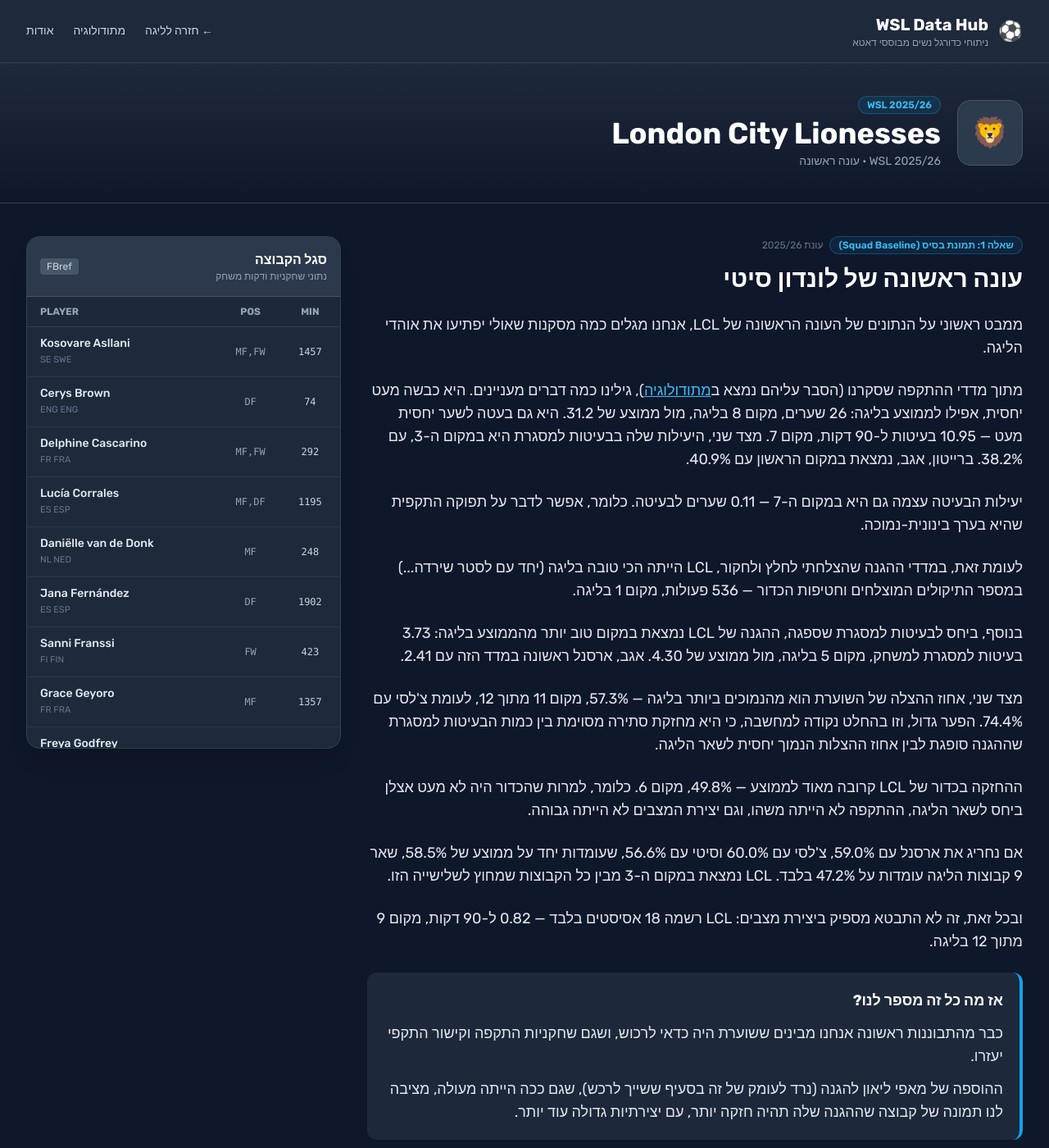
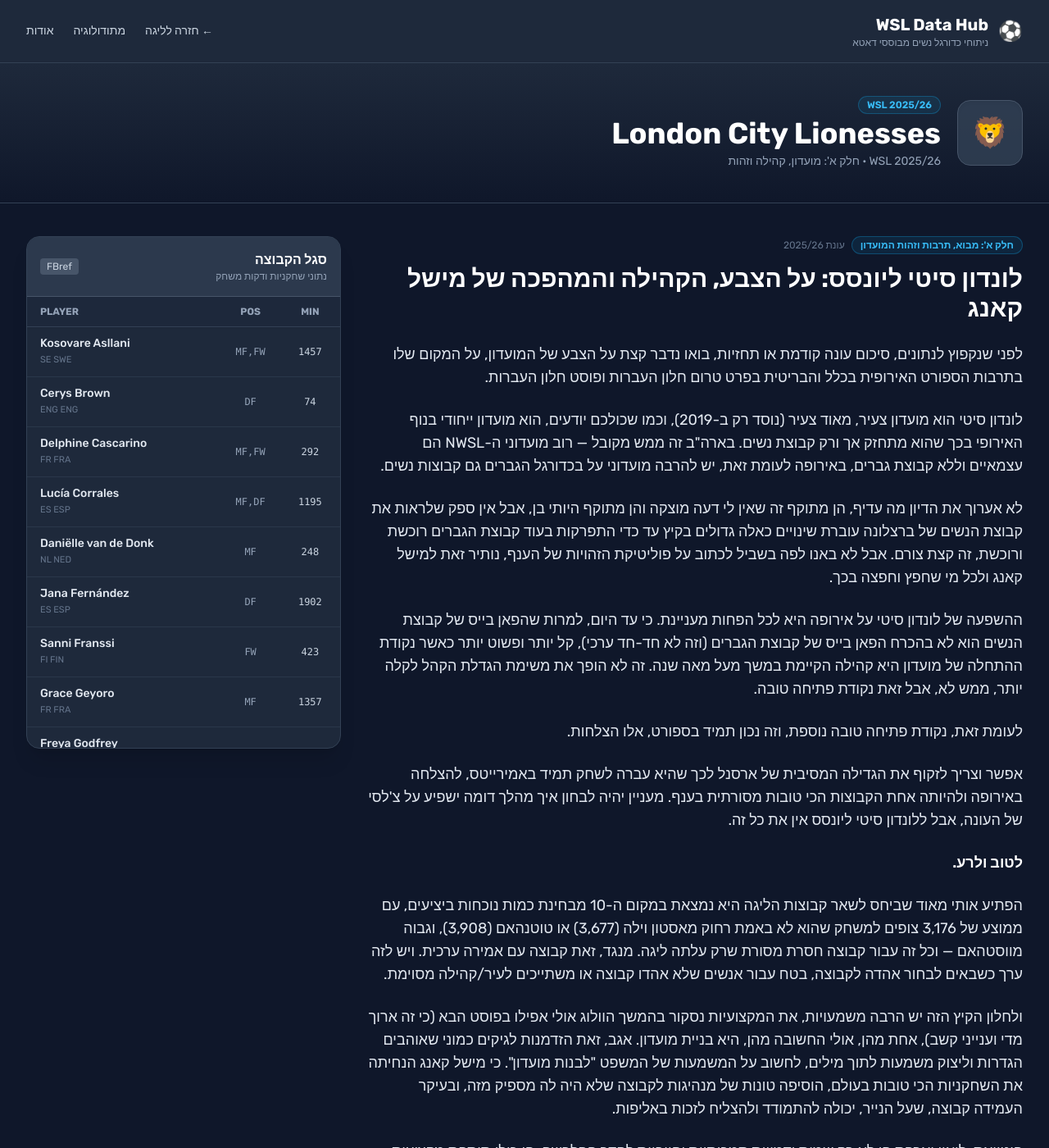
Before and after one commit to davidkorenblit/wsl-data-hub, a Jekyll site: the page built from teams/london-city-lionesses.md, in a window 1280 px wide and 1400 px high. Shown: the whole window at 82% size. Built offline with Jekyll 4.4.1, drawn with Linux system fonts in a browser that asks for light colours; nearby versions of some CDN libraries; some of the changed text lies outside the part shown.

Commit message:
Split London City Lionesses post into Part 1 (Club Culture & Narrative) and Part 2 (Data Analysis & Research Questions)

```diff
--- a/teams/london-city-lionesses.md
+++ b/teams/london-city-lionesses.md
@@ -3,7 +3,7 @@
 title: "London City Lionesses"
 team_name: "London City Lionesses"
 team_slug: "london-city-lionesses"
-team_meta: "WSL 2025/26 · עונה ראשונה"
+team_meta: "WSL 2025/26 · חלק א': מועדון, קהילה וזהות"
 permalink: /teams/london-city-lionesses/
 ---
 
@@ -12,59 +12,74 @@
   <div>
     <div class="flex items-center gap-2 mb-3">
       <span class="px-2.5 py-0.5 bg-brand-500/10 border border-brand-500/30 text-brand-400 text-xs font-semibold rounded-full">
-        שאלה 1: תמונת בסיס (Squad Baseline)
+        חלק א': מבוא, תרבות וזהות המועדון
       </span>
       <span class="text-xs text-slate-500">עונת 2025/26</span>
     </div>
     <h1 class="text-2xl sm:text-3xl font-bold text-white mb-4">
-      עונה ראשונה של לונדון סיטי
+      לונדון סיטי ליונסס: על הצבע, הקהילה והמהפכה של מישל קאנג
     </h1>
   </div>
 
   <p>
-    ממבט ראשוני על הנתונים של העונה הראשונה של LCL, אנחנו מגלים כמה מסקנות שאולי יפתיעו את אוהדי הליגה.
+    לפני שנקפוץ לנתונים, סיכום עונה קודמת או תחזיות, בואו נדבר קצת על הצבע של המועדון, על המקום שלו בתרבות הספורט האירופית בכלל והבריטית בפרט טרום חלון העברות ופוסט חלון העברות.
   </p>
 
   <p>
-    מתוך מדדי ההתקפה שסקרנו (הסבר עליהם נמצא ב<a href="{{ '/methodology/' | relative_url }}" class="text-brand-400 hover:text-brand-300 underline font-medium">מתודולוגיה</a>), גילינו כמה דברים מעניינים. היא כבשה מעט יחסית, אפילו לממוצע בליגה: 26 שערים, מקום 8 בליגה, מול ממוצע של 31.2. היא גם בעטה לשער יחסית מעט — 10.95 בעיטות ל-90 דקות, מקום 7. מצד שני, היעילות שלה בבעיטות למסגרת היא במקום ה-3, עם 38.2%. ברייטון, אגב, נמצאת במקום הראשון עם 40.9%.
+    לונדון סיטי הוא מועדון צעיר, מאוד צעיר (נוסד רק ב-2019), וכמו שכולכם יודעים, הוא מועדון ייחודי בנוף האירופי בכך שהוא מתחזק אך ורק קבוצת נשים. בארה"ב זה ממש מקובל — רוב מועדוני ה-NWSL הם עצמאיים וללא קבוצת גברים, באירופה לעומת זאת, יש להרבה מועדוני על בכדורגל הגברים גם קבוצות נשים.
   </p>
 
   <p>
-    יעילות הבעיטה עצמה גם היא במקום ה-7 — 0.11 שערים לבעיטה. כלומר, אפשר לדבר על תפוקה התקפית שהיא בערך בינונית-נמוכה.
+    לא אערוך את הדיון מה עדיף, הן מתוקף זה שאין לי דעה מוצקה והן מתוקף היותי בן, אבל אין ספק שלראות את קבוצת הנשים של ברצלונה עוברת שינויים כאלה גדולים בקיץ עד כדי התפרקות בעוד קבוצת הגברים רוכשת ורוכשת, זה קצת צורם. אבל לא באנו לפה בשביל לכתוב על פוליטיקת הזהויות של הענף, נותיר זאת למישל קאנג ולכל מי שחפץ וחפצה בכך.
   </p>
 
   <p>
-    לעומת זאת, במדדי ההגנה שהצלחתי לחלץ ולחקור, LCL הייתה הכי טובה בליגה (יחד עם לסטר שירדה...) במספר התיקולים המוצלחים וחטיפות הכדור — 536 פעולות, מקום 1 בליגה.
+    ההשפעה של לונדון סיטי על אירופה היא לכל הפחות מעניינת. כי עד היום, למרות שהפאן בייס של קבוצת הנשים הוא לא בהכרח הפאן בייס של קבוצת הגברים (וזה לא חד-חד ערכי), קל יותר ופשוט יותר כאשר נקודת ההתחלה של מועדון היא קהילה הקיימת במשך מעל מאה שנה. זה לא הופך את משימת הגדלת הקהל לקלה יותר, ממש לא, אבל זאת נקודת פתיחה טובה.
   </p>
 
   <p>
-    בנוסף, ביחס לבעיטות למסגרת שספגה, ההגנה של LCL נמצאת במקום טוב יותר מהממוצע בליגה: 3.73 בעיטות למסגרת למשחק, מקום 5 בליגה, מול ממוצע של 4.30. אגב, ארסנל ראשונה במדד הזה עם 2.41.
+    לעומת זאת, נקודת פתיחה טובה נוספת, וזה נכון תמיד בספורט, אלו הצלחות.
   </p>
 
   <p>
-    מצד שני, אחוז ההצלה של השוערת הוא מהנמוכים ביותר בליגה — 57.3%, מקום 11 מתוך 12, לעומת צ'לסי עם 74.4%. הפער גדול, וזו בהחלט נקודה למחשבה, כי היא מחזקת סתירה מסוימת בין כמות הבעיטות למסגרת שההגנה סופגת לבין אחוז ההצלות הנמוך יחסית לשאר הליגה.
+    אפשר וצריך לזקוף את הגדילה המסיבית של ארסנל לכך שהיא עברה לשחק תמיד באמירייטס, להצלחה באירופה ולהיותה אחת הקבוצות הכי טובות מסורתית בענף. מעניין יהיה לבחון איך מהלך דומה ישפיע על צ'לסי של העונה, אבל ללונדון סיטי ליונסס אין את כל זה.
+  </p>
+
+  <p class="font-semibold text-white">
+    לטוב ולרע.
   </p>
 
   <p>
-    ההחזקה בכדור של LCL קרובה מאוד לממוצע — 49.8%, מקום 6. כלומר, למרות שהכדור היה לא מעט אצלן ביחס לשאר הליגה, ההתקפה לא הייתה משהו, וגם יצירת המצבים לא הייתה גבוהה.
+    הפתיע אותי מאוד שביחס לשאר קבוצות הליגה היא נמצאת במקום ה-10 מבחינת כמות נוכחות ביציעים, עם ממוצע של 3,176 צופים למשחק שהוא לא באמת רחוק מאסטון וילה (3,677) או טוטנהאם (3,908), וגבוה מווסטהאם — וכל זה עבור קבוצה חסרת מסורת שרק עלתה ליגה. מנגד, זאת קבוצה עם אמירה ערכית. ויש לזה ערך כשבאים לבחור אהדה לקבוצה, בטח עבור אנשים שלא אהדו קבוצה או משתייכים לעיר/קהילה מסוימת.
   </p>
 
   <p>
-    אם נחריג את ארסנל עם 59.0%, צ'לסי עם 60.0% וסיטי עם 56.6%, שעומדות יחד על ממוצע של 58.5%, שאר 9 קבוצות הליגה עומדות על 47.2% בלבד. LCL נמצאת במקום ה-3 מבין כל הקבוצות שמחוץ לשלישייה הזו.
+    ולחלון הקיץ הזה יש הרבה משמעויות, את המקצועיות נסקור בהמשך הוולוג אולי אפילו בפוסט הבא (כי זה ארוך מדי וענייני קשב), אחת מהן, אולי החשובה מהן, היא בניית מועדון. אגב, זאת הזדמנות לגיקים כמוני שאוהבים הגדרות וליצוק משמעות לתוך מילים, לחשוב על המשמעות של המשפט "לבנות מועדון". כי מישל קאנג הנחיתה את השחקניות הכי טובות בעולם, הוסיפה טונות של מנהיגות לקבוצה שלא היה לה מספיק מזה, ובעיקר העמידה קבוצה, שעל הנייר, יכולה להתמודד ולהצליח לזכות באליפות.
   </p>
 
   <p>
-    ובכל זאת, זה לא התבטא מספיק ביצירת מצבים: LCL רשמה 18 אסיסטים בלבד — 0.82 ל-90 דקות, מקום 9 מתוך 12 בליגה.
+    פוטייאס, ליאון וארפס הן לא רק שמות ודמויות סמכותיות וחיוביות לחדר ההלבשה, הן כולן תוספת מקצועית לקבוצה, שהיו משפרות כל קבוצה, ובלי ספוילרים, לפחות חלקן הן החתמות מדויקות להפליא.
   </p>
 
-  <div class="p-5 bg-surface-700/40 rounded-xl border-r-4 border-brand-500 my-6 space-y-3">
-    <h3 class="font-bold text-white text-lg">אז מה כל זה מספר לנו?</h3>
-    <p>
-      כבר מהתבוננות ראשונה אנחנו מבינים ששוערת היה כדאי לרכוש, ושגם שחקניות התקפה וקישור התקפי יעזרו.
-    </p>
-    <p>
-      ההוספה של מאפי ליאון להגנה (נרד לעומק של זה בסעיף ששייך לרכש), שגם ככה הייתה מעולה, מציבה לנו תמונה של קבוצה שההגנה שלה תהיה חזקה יותר, עם יצירתיות גדולה עוד יותר.
-    </p>
+  <p>
+    אובייקטיבית, עם כניסת העונה בקרוב, זאת הקבוצה הכי מסקרנת לצפות בה. סובייקטיבית? התשובה היא תמיד ספרס. לא משנה מה השאלה, זאת תמיד התשובה.
+  </p>
+
+  <!-- Navigation Card to Part 2 -->
+  <div class="p-6 bg-gradient-to-r from-surface-800 to-surface-700 rounded-2xl border border-brand-500/40 my-8 shadow-xl space-y-3">
+    <div class="flex items-center gap-3">
+      <span class="text-3xl">📊</span>
+      <div>
+        <h3 class="font-bold text-white text-lg sm:text-xl">מוכנים לצלול לתוך המספרים?</h3>
+        <p class="text-sm text-slate-300">חלק ב': ניתוח עונת הבכורה, נקודות התורפה ושדרוג הרכש לפי 3 שאלות המחקר.</p>
+      </div>
+    </div>
+    <div class="pt-2">
+      <a href="{{ '/teams/london-city-lionesses/analysis/' | relative_url }}" class="inline-flex items-center gap-2 px-5 py-2.5 bg-brand-600 hover:bg-brand-500 text-white font-semibold rounded-xl shadow-lg transition-all hover:scale-105">
+        <span>מעבר לניתוח הנתונים המלא של LCL</span>
+        <span>←</span>
+      </a>
+    </div>
   </div>
 
   <div class="pt-6 border-t border-surface-700 flex flex-wrap justify-between items-center text-sm text-slate-400 gap-4">
```
Also changed, not shown: teams/london-city-lionesses-analysis.md (added, +148 -0 lines).
